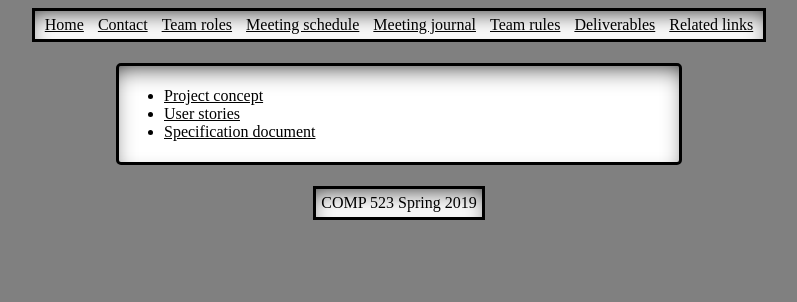
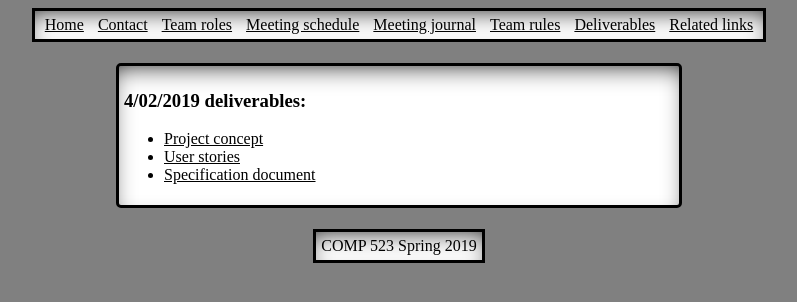
Before and after one commit to jay1723/ObjectDetectionWebsite, a Jekyll site: the page built from deliverables.md, in a window 1280 px wide. Shown: the top 302 px of the page, without its empty margins (241-1038 px from the left). Built offline with Jekyll 4.4.1, drawn with Linux system fonts in a browser that asks for light colours; our own code applies the rules of GitHub Pages for plain Markdown files.

Commit message:
Update deliverables.md

```diff
--- a/deliverables.md
+++ b/deliverables.md
@@ -1,3 +1,4 @@
+### 4/02/2019 deliverables:
 * [Project concept](https://docs.google.com/document/d/11y1A9jOiNn0xDuQDhiGNQjMs7RACeEIikT0PUlOcbeo/edit?usp=sharing)
 * [User stories](https://docs.google.com/document/d/1KzUQyf4uReYArgaelqPxZ3O7hsEpr5or6-5mVxhIol4/edit?usp=sharing)
 * [Specification document](https://docs.google.com/document/d/1wKh9XT9YTVgwvI1ieDYZaXkRj9dWAoi60-sRXhWtREI/edit?usp=sharing)
```
